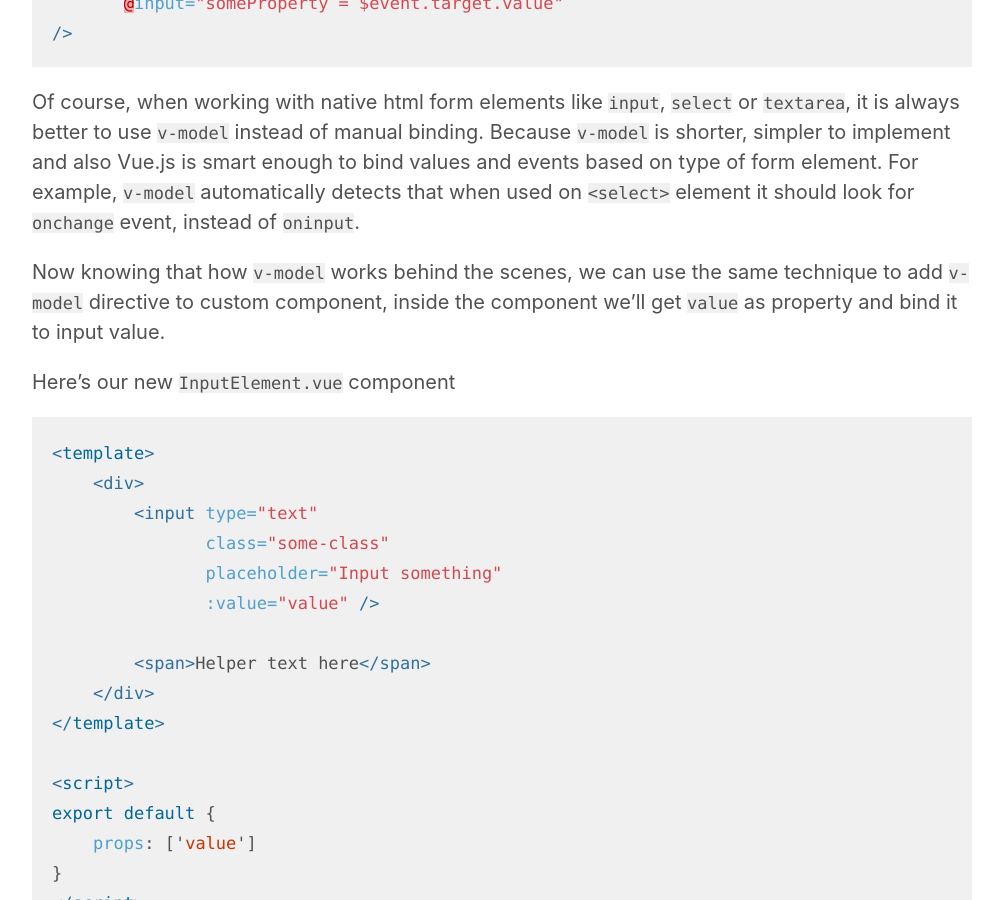
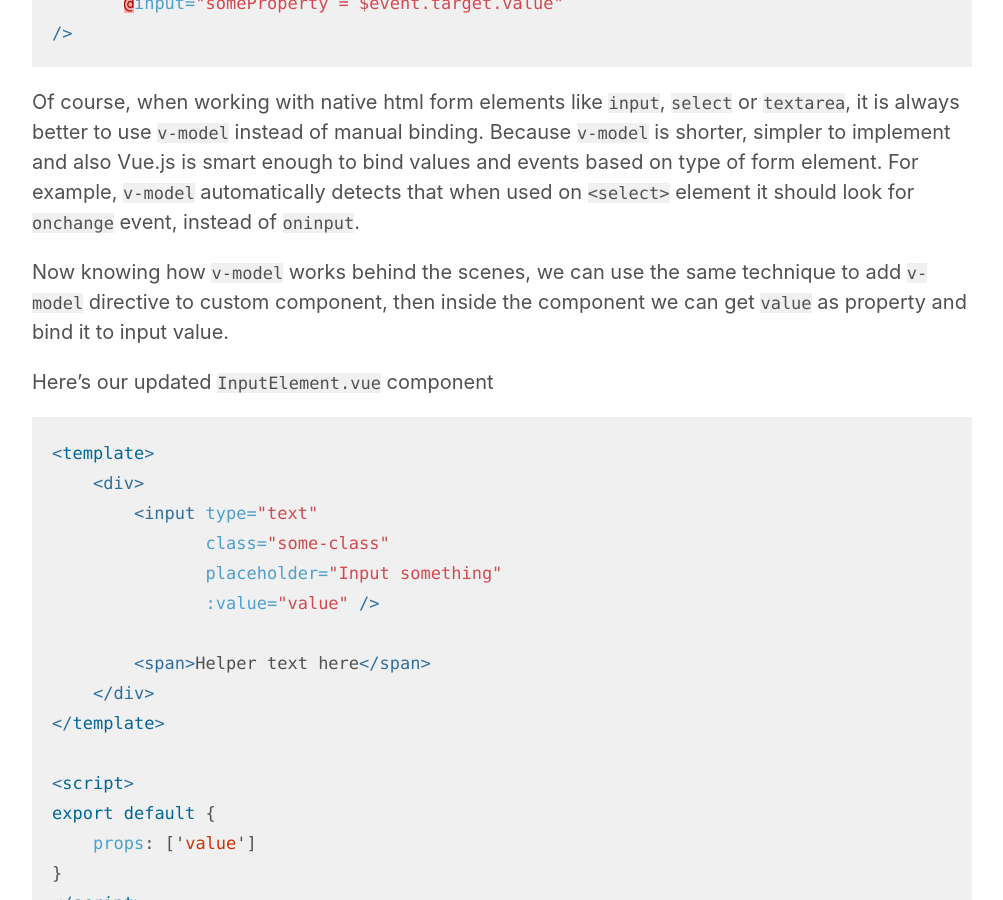
Before and after one commit to orkhanahmadov/orkhanahmadov.github.io, a Jekyll site: the page built from _posts/2020-01-07-vuejs-v-model-binding-on-custom-components.md, in a window 1280 px wide and 900 px high, scrolled down 2188 px. Shown: the whole window, without its empty margins (138-1141 px from the left). Built offline with Jekyll 4.4.1, drawn with Linux system fonts in a browser that asks for light colours.

Commit message:
Typos fixed

````diff
--- a/_posts/2020-01-07-vuejs-v-model-binding-on-custom-components.md
+++ b/_posts/2020-01-07-vuejs-v-model-binding-on-custom-components.md
@@ -81,11 +81,11 @@ also Vue.js is smart enough to bind values and events based on type of form elem
 For example, `v-model` automatically detects that when used on `<select>` element
 it should look for `onchange` event, instead of `oninput`.
 
-Now knowing that how `v-model` works behind the scenes,
-we can use the same technique to add `v-model` directive to custom component,
-inside the component we'll get `value` as property and bind it to input value.
+Now knowing how `v-model` works behind the scenes,
+we can use the same technique to add `v-model` directive to custom component, then
+inside the component we can get `value` as property and bind it to input value.
 
-Here's our new `InputElement.vue` component
+Here's our updated `InputElement.vue` component
 ``` vue
 <template>
     <div>
````
